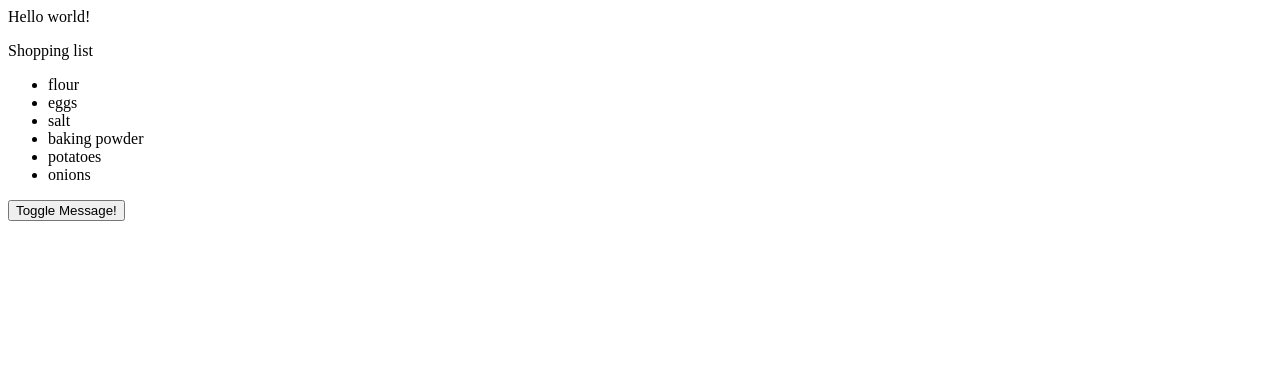
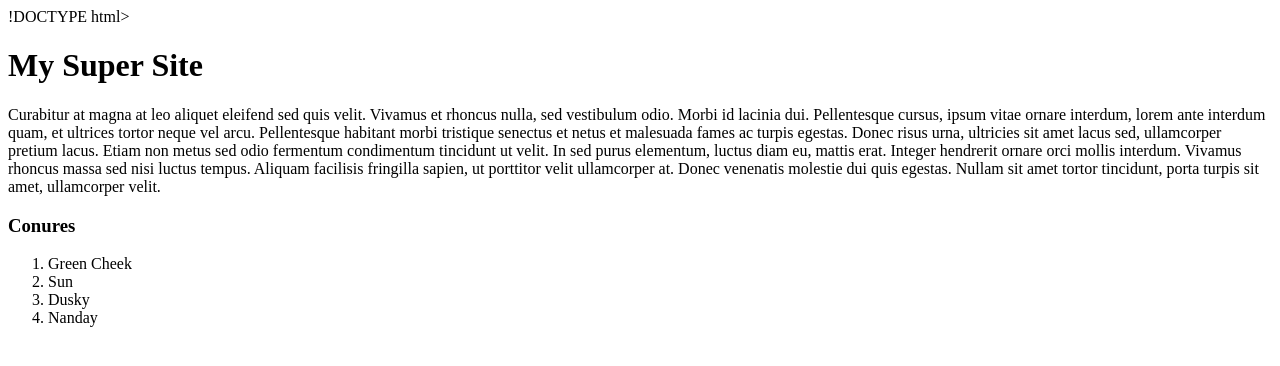
Before and after one commit to Cahillmn/new-repository, a plain HTML site: page index.html in a window 1280 px wide. Drawn offline with nearby package versions, Linux system fonts and the light colour scheme.

Commit message:
first push

```diff
--- a/index.html
+++ b/index.html
@@ -1,63 +1,96 @@
-<!DOCTYPE html>
+!DOCTYPE html>
+
+
 <html lang="en">
+
+
+
+
 <head>
-    <meta charset="UTF-8">
-    <meta name="viewport" content="width=device-width, initial-scale=1.0">
-    <title>Vue.js Introduction</title>
-    <script src="https://cdn.jsdelivr.net/npm/vue/dist/vue.js"></script>
+
+
+   <meta charset="utf-8">
+
+
+   <title>My Super Site</title>
+
+
 </head>
+
+
+
+
 <body>
-    <div id="app">
-        {{ message }}
 
-    </div>
 
-    <div id="list-app">
-        <p>Shopping list</p>
-        <ul>
-            <li v-for="item in shoppingList">
-                {{ item }}
-            </li>
+   <header>
 
-        </ul>
 
-    </div>
+      <h1>My Super Site</h1>
 
-    <div id="if-app">
-        <span v-if="seeable">You can see this text!</span>
-        <button v-on:click="toggleMessage">Toggle Message!</button>
-    </div>
 
-    <script>
+   </header>
 
-        let myVue = new Vue({
-            el: "#app",
-            data: {
-                message: "Hello world!"
-            }
-        });
-        let listVue = new Vue({
-            el: "#list-app",
-            data: {
-                shoppingList: ["flour", "eggs", "salt", "baking powder", "potatoes", "onions"]
-            }
 
-        });
+   <p>Curabitur at magna at leo aliquet eleifend sed quis velit. Vivamus et rhoncus nulla, sed vestibulum odio. Morbi id
 
-        let ifVue = new Vue({
-            el: "#if-app",
-            data: {
-                seeable: false
-            },
-            methods: {
-                toggleMessage: function () {
-                    this.seeable = !this.seeable;
-                }
-            }
-        });
 
-    </script>
+      lacinia dui. Pellentesque cursus, ipsum vitae ornare interdum, lorem ante interdum quam, et ultrices tortor neque
+
+
+      vel arcu. Pellentesque habitant morbi tristique senectus et netus et malesuada fames ac turpis egestas. Donec
+
+
+      risus urna, ultricies sit amet lacus sed, ullamcorper pretium lacus. Etiam non metus sed odio fermentum
+
+
+      condimentum tincidunt ut velit. In sed purus elementum, luctus diam eu, mattis erat. Integer hendrerit ornare orci
+
+
+      mollis interdum. Vivamus rhoncus massa sed nisi luctus tempus. Aliquam facilisis fringilla sapien, ut porttitor
+
+
+      velit ullamcorper at. Donec venenatis molestie dui quis egestas. Nullam sit amet tortor tincidunt, porta turpis
+
+
+      sit amet, ullamcorper velit. </p>
+
+
+   <div>
+
+
+      <h3>Conures </h3>
+
+
+      <ol>
+
+
+         <li>Green Cheek</li>
+
+
+         <li>Sun</li>
+
+
+         <li>Dusky</li>
+
+
+         <li>Nanday</li>
+
+
+      </ol>
+
+
+   </div>
+
+
+   <footer>
+
+   </footer>
 
 
 </body>
+
+
+
+
 </html>
```
